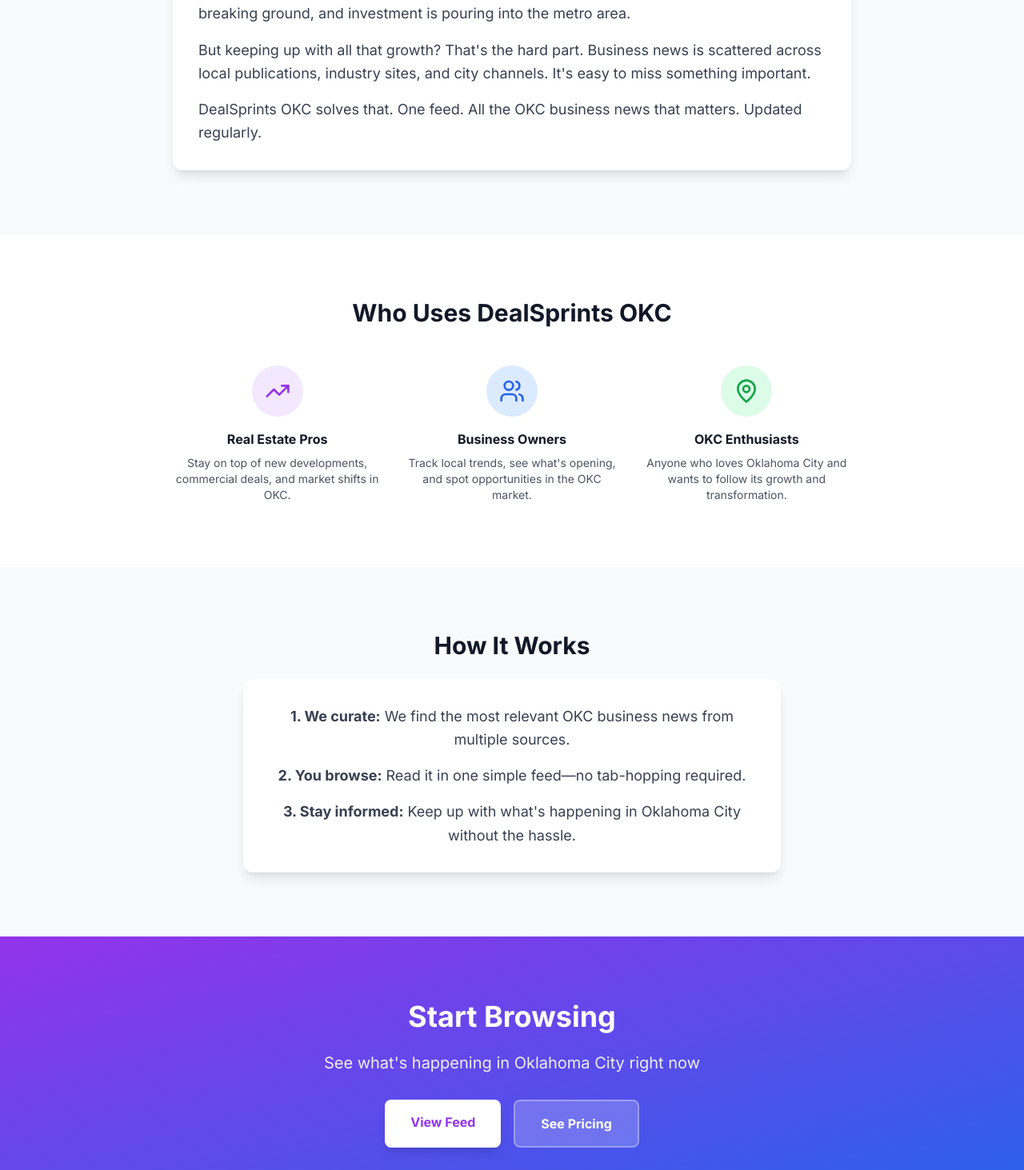
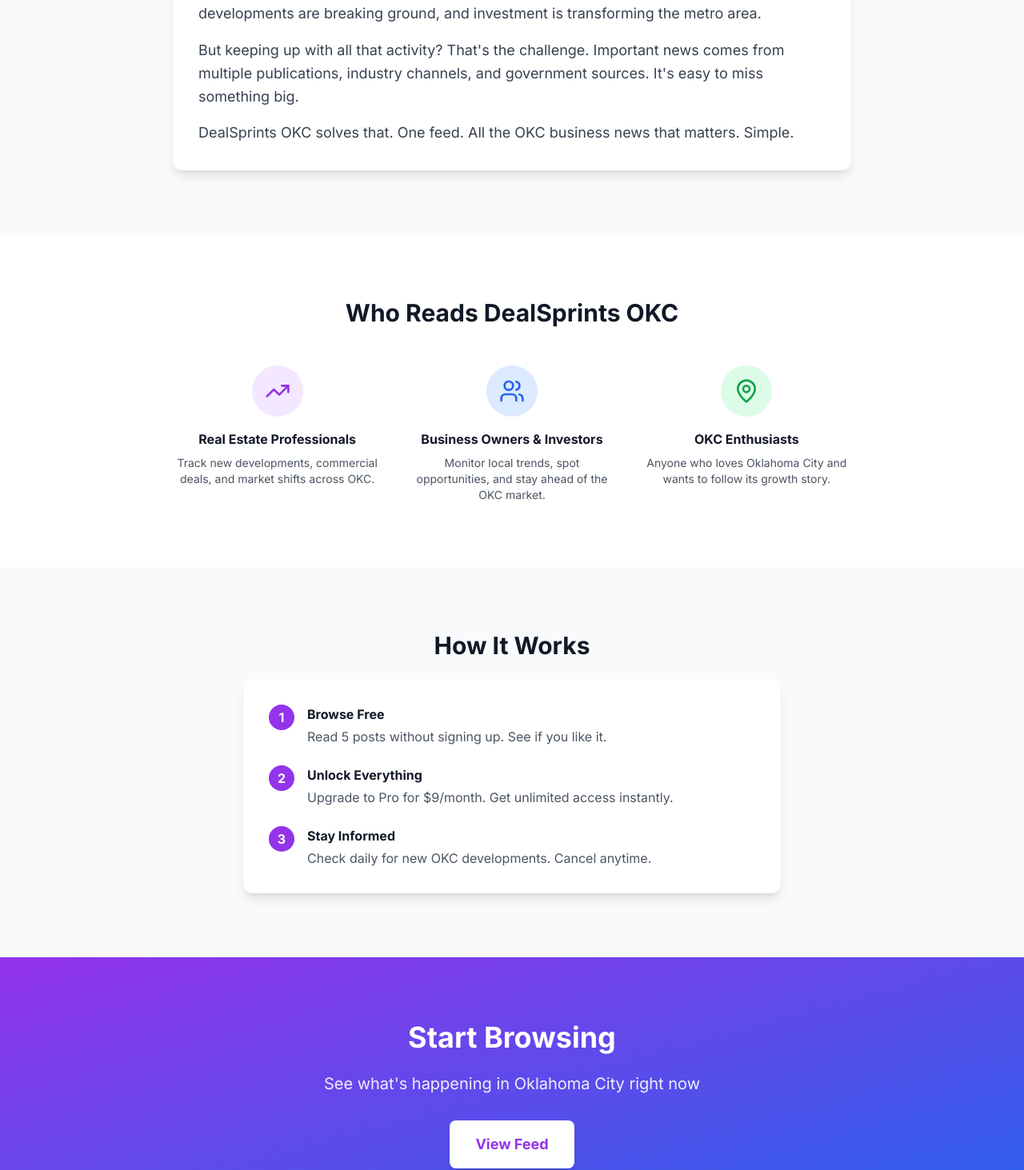
Before and after one commit to AgentAnalytics-ai/dealsprints, a Next.js app: page /about in a window 1280 px wide. Shown: the part 970-2433 px from the top of the page at 80% size. Built offline with nearby package versions, Linux system fonts and the light colour scheme; no server answers.

Commit message:
LEGAL + META: Remove source names (legal risk), benefit-focused copy, fix post count, optimize for conversions

```diff
--- a/src/app/about/page.tsx
+++ b/src/app/about/page.tsx
@@ -22,7 +22,7 @@
         <div className="max-w-4xl mx-auto px-6 text-center">
           <h1 className="text-5xl font-bold mb-6">About DealSprints OKC</h1>
           <p className="text-xl text-white/90 leading-relaxed">
-            Your go-to source for Oklahoma City business developments, openings, and growth stories.
+            Your daily source for Oklahoma City business developments, openings, and growth stories.
           </p>
         </div>
       </section>
@@ -36,27 +36,27 @@
             grand openings, real estate deals, expansions, and market trends.
           </p>
           <p className="text-lg text-gray-700 leading-relaxed">
-            We bring together stories from across the OKC business landscape and deliver them in one simple feed.
-            No clutter, no noise—just what matters for Oklahoma City.
+            We monitor the Oklahoma City business landscape daily and deliver the most relevant stories in one simple feed.
+            No clutter, no noise—just what matters for OKC.
           </p>
         </div>
       </section>
 
-      {/* Why OKC Needs This */}
+      {/* Why OKC */}
       <section className="py-20 bg-gray-50">
         <div className="max-w-4xl mx-auto px-6">
-          <h2 className="text-3xl font-bold text-gray-900 mb-6 text-center">Why Oklahoma City?</h2>
+          <h2 className="text-3xl font-bold text-gray-900 mb-6 text-center">Why Oklahoma City Matters</h2>
           <div className="bg-white rounded-xl p-8 shadow-lg">
             <p className="text-lg text-gray-700 leading-relaxed mb-4">
-              Oklahoma City is growing fast. New businesses are opening, major developments are breaking ground,
-              and investment is pouring into the metro area.
+              Oklahoma City is experiencing tremendous growth. New businesses are opening, major developments are
+              breaking ground, and investment is transforming the metro area.
             </p>
             <p className="text-lg text-gray-700 leading-relaxed mb-4">
-              But keeping up with all that growth? That's the hard part. Business news is scattered across
-              local publications, industry sites, and city channels. It's easy to miss something important.
+              But keeping up with all that activity? That's the challenge. Important news comes from multiple
+              publications, industry channels, and government sources. It's easy to miss something big.
             </p>
             <p className="text-lg text-gray-700 leading-relaxed">
-              DealSprints OKC solves that. One feed. All the OKC business news that matters. Updated regularly.
+              DealSprints OKC solves that. One feed. All the OKC business news that matters. Simple.
             </p>
           </div>
         </div>
@@ -65,16 +65,16 @@
       {/* Who It's For */}
       <section className="py-20">
         <div className="max-w-4xl mx-auto px-6">
-          <h2 className="text-3xl font-bold text-gray-900 mb-12 text-center">Who Uses DealSprints OKC</h2>
+          <h2 className="text-3xl font-bold text-gray-900 mb-12 text-center">Who Reads DealSprints OKC</h2>
 
           <div className="grid md:grid-cols-3 gap-8">
             <div className="text-center">
               <div className="w-16 h-16 bg-purple-100 rounded-full flex items-center justify-center mx-auto mb-4">
                 <TrendingUp className="w-8 h-8 text-purple-600" />
               </div>
-              <h4 className="font-bold text-gray-900 mb-2">Real Estate Pros</h4>
+              <h4 className="font-bold text-gray-900 mb-2">Real Estate Professionals</h4>
               <p className="text-gray-600 text-sm">
-                Stay on top of new developments, commercial deals, and market shifts in OKC.
+                Track new developments, commercial deals, and market shifts across OKC.
               </p>
             </div>
 
@@ -82,9 +82,9 @@
               <div className="w-16 h-16 bg-blue-100 rounded-full flex items-center justify-center mx-auto mb-4">
                 <Users className="w-8 h-8 text-blue-600" />
               </div>
-              <h4 className="font-bold text-gray-900 mb-2">Business Owners</h4>
+              <h4 className="font-bold text-gray-900 mb-2">Business Owners & Investors</h4>
               <p className="text-gray-600 text-sm">
-                Track local trends, see what's opening, and spot opportunities in the OKC market.
+                Monitor local trends, spot opportunities, and stay ahead of the OKC market.
               </p>
             </div>
 
@@ -94,27 +94,49 @@
               </div>
               <h4 className="font-bold text-gray-900 mb-2">OKC Enthusiasts</h4>
               <p className="text-gray-600 text-sm">
-                Anyone who loves Oklahoma City and wants to follow its growth and transformation.
+                Anyone who loves Oklahoma City and wants to follow its growth story.
               </p>
             </div>
           </div>
         </div>
       </section>
 
-      {/* Simple Value Prop */}
+      {/* Simple How It Works */}
       <section className="py-20 bg-gray-50">
         <div className="max-w-4xl mx-auto px-6 text-center">
           <h2 className="text-3xl font-bold text-gray-900 mb-6">How It Works</h2>
           <div className="bg-white rounded-xl p-8 shadow-lg max-w-2xl mx-auto">
-            <p className="text-lg text-gray-700 leading-relaxed mb-4">
-              <strong>1. We curate:</strong> We find the most relevant OKC business news from multiple sources.
-            </p>
-            <p className="text-lg text-gray-700 leading-relaxed mb-4">
-              <strong>2. You browse:</strong> Read it in one simple feed—no tab-hopping required.
-            </p>
-            <p className="text-lg text-gray-700 leading-relaxed">
-              <strong>3. Stay informed:</strong> Keep up with what's happening in Oklahoma City without the hassle.
-            </p>
+            <div className="space-y-6 text-left">
+              <div className="flex items-start gap-4">
+                <div className="w-8 h-8 bg-purple-600 text-white rounded-full flex items-center justify-center font-bold flex-shrink-0">
+                  1
+                </div>
+                <div>
+                  <h4 className="font-bold text-gray-900 mb-1">Browse Free</h4>
+                  <p className="text-gray-600">Read 5 posts without signing up. See if you like it.</p>
+                </div>
+              </div>
+
+              <div className="flex items-start gap-4">
+                <div className="w-8 h-8 bg-purple-600 text-white rounded-full flex items-center justify-center font-bold flex-shrink-0">
+                  2
+                </div>
+                <div>
+                  <h4 className="font-bold text-gray-900 mb-1">Unlock Everything</h4>
+                  <p className="text-gray-600">Upgrade to Pro for $9/month. Get unlimited access instantly.</p>
+                </div>
+              </div>
+
+              <div className="flex items-start gap-4">
+                <div className="w-8 h-8 bg-purple-600 text-white rounded-full flex items-center justify-center font-bold flex-shrink-0">
+                  3
+                </div>
+                <div>
+                  <h4 className="font-bold text-gray-900 mb-1">Stay Informed</h4>
+                  <p className="text-gray-600">Check daily for new OKC developments. Cancel anytime.</p>
+                </div>
+              </div>
+            </div>
           </div>
         </div>
       </section>
@@ -126,20 +148,12 @@
           <p className="text-xl text-white/90 mb-8">
             See what's happening in Oklahoma City right now
           </p>
-          <div className="flex flex-col sm:flex-row gap-4 justify-center">
-            <Link
-              href="/okc/feed"
-              className="px-8 py-4 bg-white text-purple-600 font-bold rounded-lg hover:bg-gray-100 transition-all shadow-lg"
-            >
-              View Feed
-            </Link>
-            <Link
-              href="/pricing"
-              className="px-8 py-4 bg-white/20 backdrop-blur-lg border-2 border-white/30 text-white font-bold rounded-lg hover:bg-white/30 transition-all"
-            >
-              See Pricing
-            </Link>
-          </div>
+          <Link
+            href="/okc/feed"
+            className="inline-block px-8 py-4 bg-white text-purple-600 font-bold rounded-lg hover:bg-gray-100 transition-all shadow-lg text-lg"
+          >
+            View Feed
+          </Link>
         </div>
       </section>
 
--- a/src/app/page.tsx
+++ b/src/app/page.tsx
@@ -4,7 +4,7 @@
 import { Header } from '@/components/Header';
 import { Footer } from '@/components/Footer';
 import { GetStartedButton } from '@/components/home/GetStartedButton';
-import { Rss, CheckCircle, Zap, TrendingUp, ArrowRight } from 'lucide-react';
+import { TrendingUp, Clock, CheckCircle, ArrowRight, Zap } from 'lucide-react';
 import Link from 'next/link';
 
 export default async function HomePage() {
@@ -35,7 +35,7 @@
     imageUrl: p.photo_url || undefined,
   }));
 
-  // Get stats
+  // Get total count
   const { count: publishedCount } = await supabase
     .from('scraped_posts')
     .select('*', { count: 'exact', head: true })
@@ -48,15 +48,13 @@
 
       {/* Premium Hero Section */}
       <div className="relative min-h-screen flex items-center justify-center overflow-hidden bg-gradient-to-br from-[#4338ca] via-[#7c3aed] to-[#2563eb]">
-        {/* Animated Background Elements */}
+        {/* Animated Background */}
         <div className="absolute inset-0">
-          {/* Subtle grid pattern */}
           <div className="absolute inset-0 opacity-[0.07]" style={{
             backgroundImage: 'radial-gradient(circle at 2px 2px, white 1.5px, transparent 0)',
             backgroundSize: '48px 48px',
           }} />
 
-          {/* Gradient orbs */}
           <div className="absolute top-0 -left-40 w-80 h-80 bg-purple-400 rounded-full mix-blend-multiply filter blur-3xl opacity-20 animate-blob" />
           <div className="absolute top-0 -right-40 w-80 h-80 bg-blue-400 rounded-full mix-blend-multiply filter blur-3xl opacity-20 animate-blob animation-delay-2000" />
           <div className="absolute -bottom-40 left-1/2 w-80 h-80 bg-indigo-400 rounded-full mix-blend-multiply filter blur-3xl opacity-20 animate-blob animation-delay-4000" />
@@ -64,7 +62,7 @@
 
         <div className="relative max-w-7xl mx-auto px-6 py-32 md:py-40">
           <div className="text-center max-w-5xl mx-auto">
-            {/* Extra Large Centered Logo */}
+            {/* Logo */}
             <div className="mb-16 animate-fade-in">
               <img
                 src="/logo.png"
@@ -73,60 +71,56 @@
               />
             </div>
 
-            {/* Main heading */}
+            {/* Main Headline - Benefit-Focused */}
             <h1 className="text-6xl md:text-8xl font-bold text-white mb-8 leading-tight tracking-tight">
-              OKC Development News
+              Never Miss an OKC Deal
             </h1>
 
-            {/* Subheading */}
+            {/* Subheading - Clear Promise */}
             <p className="text-2xl md:text-3xl text-white/95 mb-10 leading-relaxed font-light max-w-4xl mx-auto">
-              Stay ahead with curated business news from 18 premium Oklahoma City sources.
+              Every new development, opening, and opportunity in Oklahoma City—delivered in one simple feed.
             </p>
 
-            {/* Value Props */}
+            {/* Social Proof */}
+            <div className="flex items-center justify-center gap-3 text-white/90 text-lg mb-12">
+              <CheckCircle className="w-6 h-6" />
+              <span><strong>{publishedCount || 0}+ stories</strong> in the past month</span>
+            </div>
+
+            {/* Value Props - Benefit-Focused */}
             <div className="grid md:grid-cols-3 gap-6 mb-12 max-w-3xl mx-auto">
               <div className="bg-white/10 backdrop-blur-md rounded-xl p-6 border border-white/20">
-                <Rss className="w-10 h-10 text-white mx-auto mb-3" />
-                <h3 className="text-white font-semibold text-lg mb-2">18 Premium Sources</h3>
-                <p className="text-white/80 text-sm">Journal Record, OCBJ, NonDoc, i2E & more</p>
+                <Clock className="w-10 h-10 text-white mx-auto mb-3" />
+                <h3 className="text-white font-semibold text-lg mb-2">Save Hours Weekly</h3>
+                <p className="text-white/80 text-sm">Stop checking multiple sites</p>
               </div>
               <div className="bg-white/10 backdrop-blur-md rounded-xl p-6 border border-white/20">
                 <Zap className="w-10 h-10 text-white mx-auto mb-3" />
-                <h3 className="text-white font-semibold text-lg mb-2">Regularly Updated</h3>
-                <p className="text-white/80 text-sm">Fresh OKC development news</p>
+                <h3 className="text-white font-semibold text-lg mb-2">Spot Opportunities</h3>
+                <p className="text-white/80 text-sm">See deals before others</p>
               </div>
               <div className="bg-white/10 backdrop-blur-md rounded-xl p-6 border border-white/20">
                 <TrendingUp className="w-10 h-10 text-white mx-auto mb-3" />
-                <h3 className="text-white font-semibold text-lg mb-2">Expertly Curated</h3>
-                <p className="text-white/80 text-sm">Only the most relevant OKC updates</p>
+                <h3 className="text-white font-semibold text-lg mb-2">Stay Ahead</h3>
+                <p className="text-white/80 text-sm">Know OKC like an insider</p>
               </div>
             </div>
 
             {/* CTA Buttons */}
-            <div className="flex flex-col sm:flex-row gap-5 justify-center items-center mb-12">
+            <div className="flex flex-col sm:flex-row gap-5 justify-center items-center mb-8">
               <Link
                 href="/okc/feed"
                 className="group px-10 py-5 bg-white text-purple-600 font-bold rounded-xl hover:bg-gray-50 transition-all shadow-2xl text-lg w-full sm:w-auto flex items-center justify-center gap-3"
               >
-                Browse Feed
+                Browse Feed Free
                 <ArrowRight className="w-5 h-5 group-hover:translate-x-1 transition-transform" />
-              </Link>
-              <Link
-                href="/pricing"
-                className="px-10 py-5 bg-white/15 backdrop-blur-lg border-2 border-white/30 text-white font-bold rounded-xl hover:bg-white/25 transition-all shadow-2xl text-lg w-full sm:w-auto"
-              >
-                See Pricing
               </Link>
             </div>
 
-            {/* Social Proof */}
-            <div className="text-white/80 text-sm">
-              <p className="mb-2">Join OKC professionals staying ahead</p>
-              <div className="flex items-center justify-center gap-2">
-                <CheckCircle className="w-4 h-4" />
-                <span>{publishedCount || 0} posts in the last 30 days</span>
-              </div>
-            </div>
+            {/* Trust Signal */}
+            <p className="text-white/70 text-sm">
+              No signup required • See 5 posts free • Upgrade anytime for $9/month
+            </p>
           </div>
         </div>
       </div>
@@ -136,10 +130,10 @@
         <div className="max-w-4xl mx-auto px-6">
           <div className="text-center mb-16">
             <h2 className="text-4xl md:text-5xl font-bold text-gray-900 mb-4">
-              Latest Updates
+              Latest OKC Updates
             </h2>
             <p className="text-xl text-gray-600">
-              Here's what's happening in OKC right now
+              See what's happening right now
             </p>
           </div>
 
@@ -163,44 +157,32 @@
         </div>
       </div>
 
-      {/* Simple Pricing Teaser */}
+      {/* Simple Value Prop Section */}
       <div className="bg-white py-24">
-        <div className="max-w-4xl mx-auto px-6">
-          <div className="bg-gradient-to-br from-purple-600 to-blue-600 rounded-3xl shadow-2xl overflow-hidden">
-            <div className="p-12 md:p-16 text-center text-white">
-              <h2 className="text-4xl md:text-5xl font-bold mb-6">
-                Unlock Unlimited Access
+        <div className="max-w-4xl mx-auto px-6 text-center">
+          <h2 className="text-4xl font-bold text-gray-900 mb-6">
+            Why OKC Professionals Use DealSprints
           </h2>
-              <p className="text-xl text-white/90 mb-8 max-w-2xl mx-auto">
-                Free users get 5 posts. Pro members get unlimited access to every OKC development story.
+          <p className="text-xl text-gray-600 mb-12 max-w-2xl mx-auto">
+            Real estate agents, investors, and business owners rely on DealSprints to stay informed about Oklahoma City's growth.
           </p>
 
-              {/* Simple Pricing */}
-              <div className="mb-8">
-                <div className="text-7xl font-bold mb-2">$9</div>
-                <div className="text-2xl text-white/80">per month</div>
-                <div className="text-sm text-white/60 mt-2">Cancel anytime</div>
+          <div className="grid md:grid-cols-3 gap-8 mb-12">
+            <div className="text-center">
+              <div className="text-5xl font-bold text-purple-600 mb-2">2 min</div>
+              <p className="text-gray-600">Daily reading time</p>
             </div>
-
-              {/* Features */}
-              <div className="grid md:grid-cols-3 gap-6 mb-8 max-w-3xl mx-auto">
-                <div className="flex items-center gap-3 text-left">
-                  <CheckCircle className="w-6 h-6 flex-shrink-0" />
-                  <span>Unlimited posts</span>
+            <div className="text-center">
+              <div className="text-5xl font-bold text-purple-600 mb-2">$9</div>
+              <p className="text-gray-600">Per month</p>
             </div>
-                <div className="flex items-center gap-3 text-left">
-                  <CheckCircle className="w-6 h-6 flex-shrink-0" />
-                  <span>Full archive access</span>
-                </div>
-                <div className="flex items-center gap-3 text-left">
-                  <CheckCircle className="w-6 h-6 flex-shrink-0" />
-                  <span>Daily updates</span>
+            <div className="text-center">
+              <div className="text-5xl font-bold text-purple-600 mb-2">100%</div>
+              <p className="text-gray-600">OKC-focused</p>
             </div>
           </div>
 
           <GetStartedButton />
-            </div>
-          </div>
         </div>
       </div>
 
--- a/src/app/pricing/page.tsx
+++ b/src/app/pricing/page.tsx
@@ -93,24 +93,6 @@
           </p>
         </div>
 
-        {/* Value Props - Why Pay? */}
-        <div className="grid md:grid-cols-3 gap-6 max-w-4xl mx-auto mb-16">
-          <div className="bg-white rounded-xl p-6 shadow-md text-center">
-            <Zap className="w-10 h-10 text-purple-600 mx-auto mb-3" />
-            <h3 className="font-semibold text-gray-900 mb-2">Save Time</h3>
-            <p className="text-sm text-gray-600">All OKC business news in one place</p>
-          </div>
-          <div className="bg-white rounded-xl p-6 shadow-md text-center">
-            <Clock className="w-10 h-10 text-purple-600 mx-auto mb-3" />
-            <h3 className="font-semibold text-gray-900 mb-2">Stay Informed</h3>
-            <p className="text-sm text-gray-600">Never miss important OKC developments</p>
-          </div>
-          <div className="bg-white rounded-xl p-6 shadow-md text-center">
-            <TrendingUp className="w-10 h-10 text-purple-600 mx-auto mb-3" />
-            <h3 className="font-semibold text-gray-900 mb-2">Unlimited Access</h3>
-            <p className="text-sm text-gray-600">Read as much as you want, whenever you want</p>
-          </div>
-        </div>
 
         {/* Pricing Cards */}
         <div className="grid md:grid-cols-2 gap-8 max-w-4xl mx-auto mb-12">
```
Lines whose indentation alone changed are shown as unchanged.
